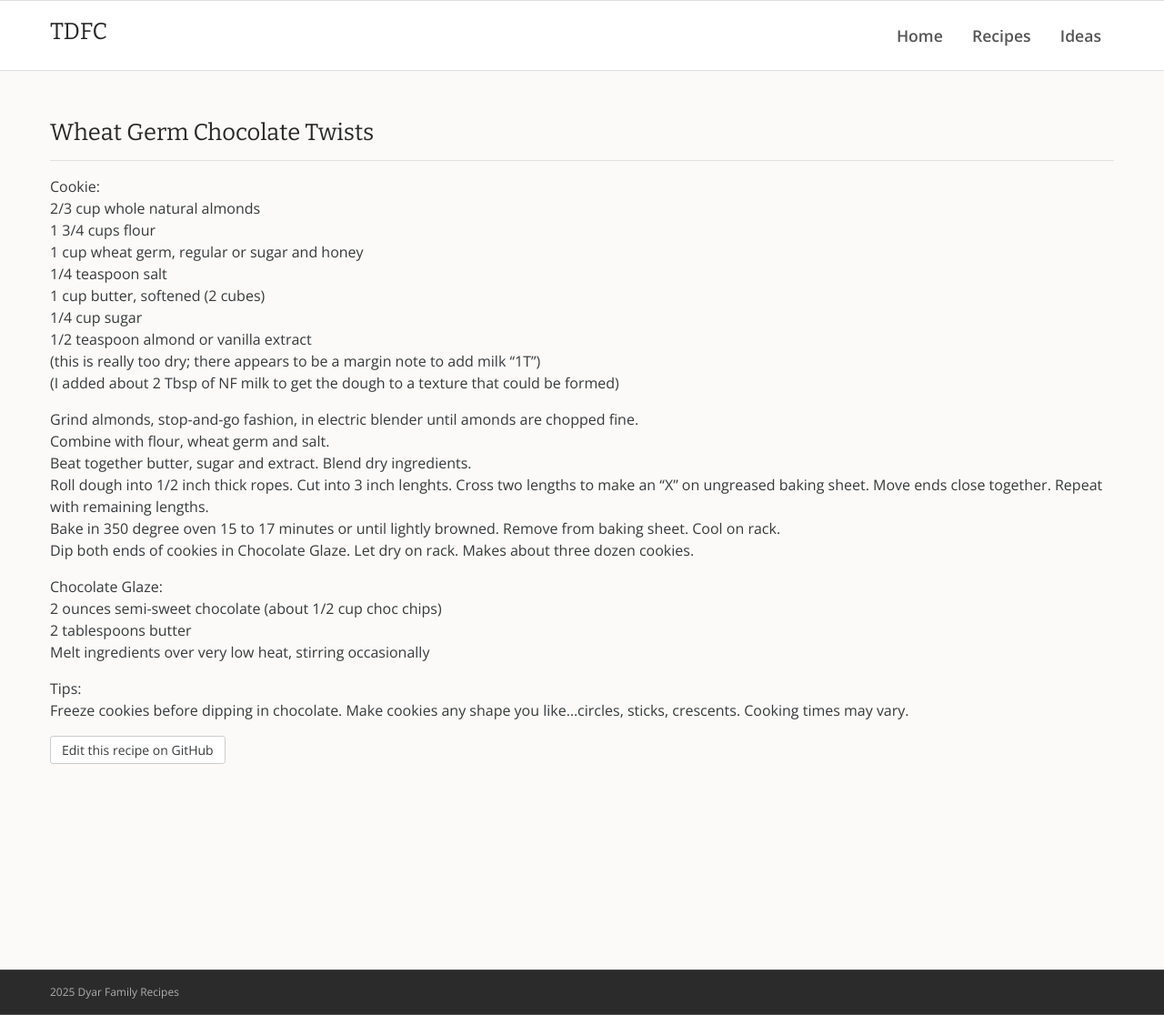
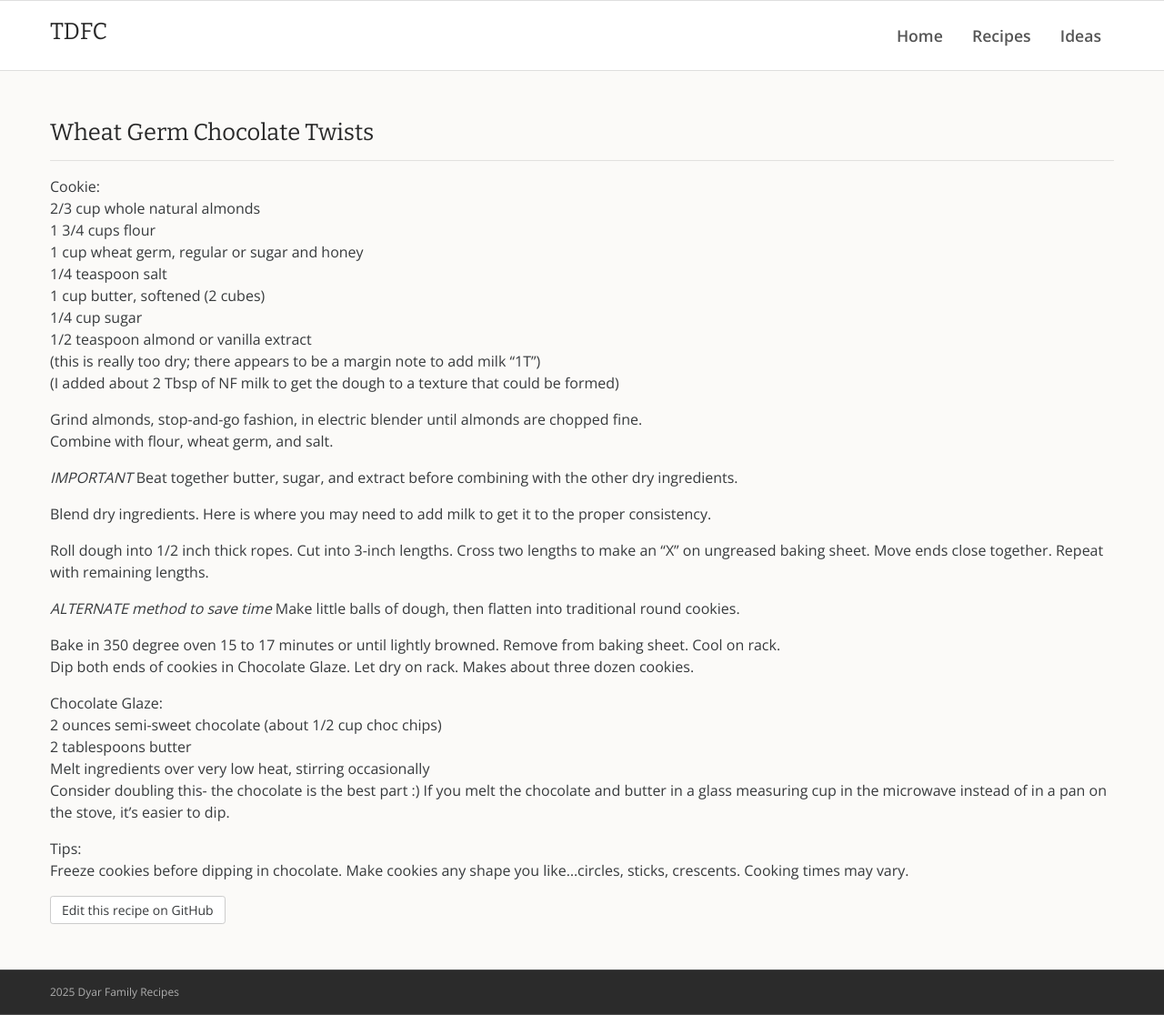
Before and after one commit to rdyar/tdfc, a Jekyll site: the page built from _desserts/wheat-germ-chocolate-twists.md, in a window 1280 px wide and 1116 px high. Shown: the whole window at 91% size. Built offline with Jekyll 4.4.1, drawn with Linux system fonts in a browser that asks for light colours.

Commit message:
Enhance recipe with tips and important notes
Added important notes on consistency and alternate methods for cookie preparation.

```diff
--- a/_desserts/wheat-germ-chocolate-twists.md
+++ b/_desserts/wheat-germ-chocolate-twists.md
@@ -11,11 +11,20 @@ Cookie:
 (this is really too dry; there appears to be a margin note to add milk "1T")
 (I added about 2 Tbsp of NF milk to get the dough to a texture that could be formed)
 
-Grind almonds, stop-and-go fashion, in electric blender until amonds are chopped fine.
-Combine with flour, wheat germ and salt.
-Beat together butter, sugar and extract.  Blend dry ingredients.
-Roll dough into 1/2 inch thick ropes. Cut into 3 inch lenghts.  Cross two lengths to make an "X" on ungreased baking sheet.  Move ends close together.
+Grind almonds, stop-and-go fashion, in electric blender until almonds are chopped fine.
+Combine with flour, wheat germ, and salt.
+
+*IMPORTANT*
+Beat together butter, sugar, and extract before combining with the other dry ingredients.
+
+Blend dry ingredients.  Here is where you may need to add milk to get it to the proper consistency.
+
+Roll dough into 1/2 inch thick ropes. Cut into 3-inch lengths.  Cross two lengths to make an "X" on ungreased baking sheet.  Move ends close together.
 Repeat with remaining lengths.
+
+*ALTERNATE method to save time*
+Make little balls of dough, then flatten into traditional round cookies.
+
 Bake in 350 degree oven 15 to 17 minutes or until lightly browned.  Remove from baking sheet.  Cool on rack.
 Dip both ends of cookies in Chocolate Glaze.  Let dry on rack.  Makes about three dozen cookies.
 
@@ -24,6 +33,8 @@ Chocolate Glaze:
 2 ounces semi-sweet chocolate (about 1/2 cup choc chips)
 2 tablespoons butter
 Melt ingredients over very low heat, stirring occasionally
+Consider doubling this- the chocolate is the best part :)
+If you melt the chocolate and butter in a glass measuring cup in the microwave instead of in a pan on the stove, it's easier to dip.
 
 Tips:
 Freeze cookies before dipping in chocolate.
```
